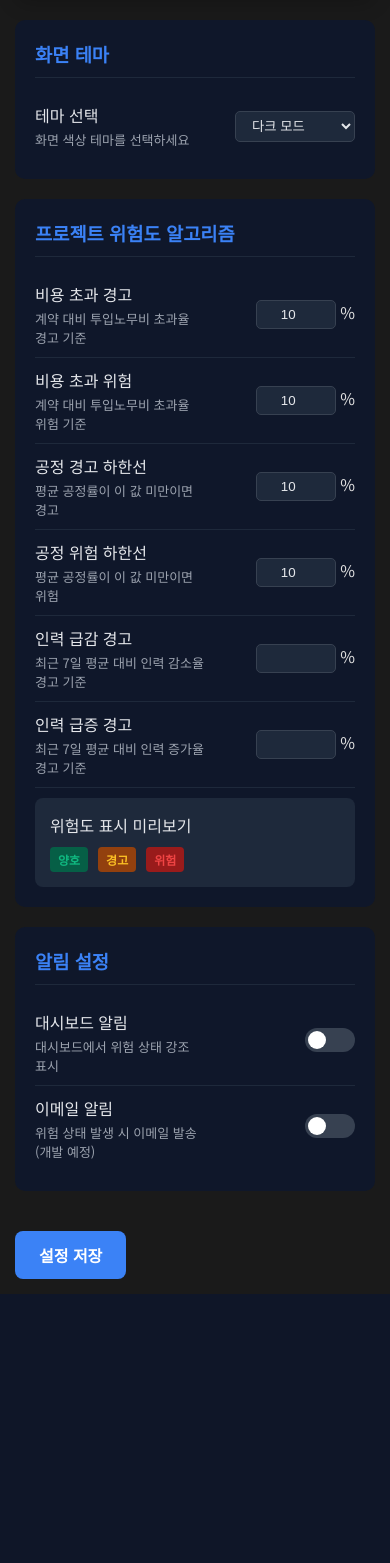
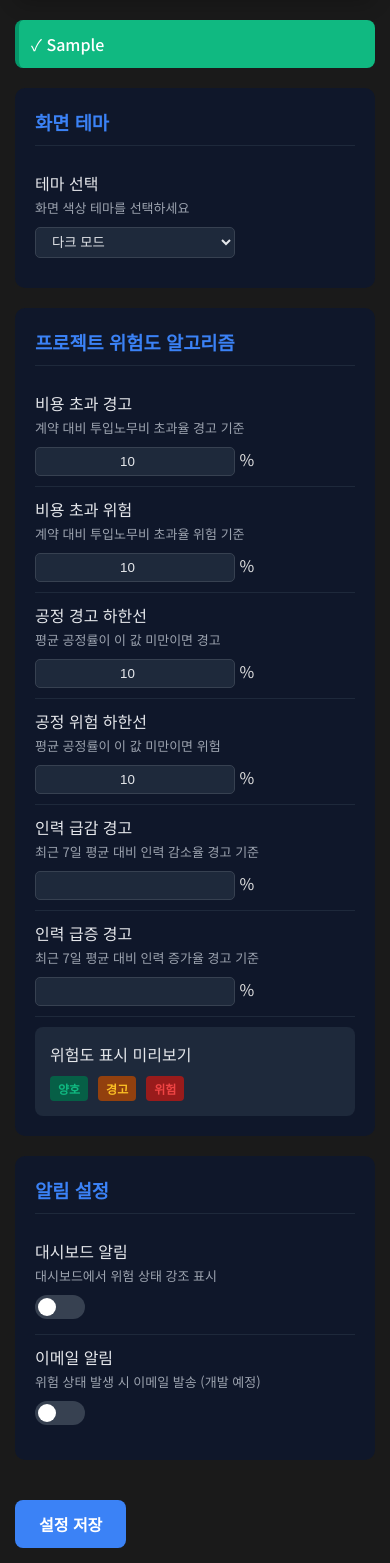
Before and after one commit to klove701-creator/LaborApp, a Flask app: template templates/admin_setthings.html in a window 390 px wide. Shown: the part 202-1765 px from the top of the page. Before the commit the page ends 1496 px from the top, so only its background shows below. Run offline with Flask 3, Linux system fonts and the light colour scheme; the template is opened without the code that fills it: most values are stand-ins (such as "Sample title", 1, 10 or a date in 2020); some web fonts are replaced.

Commit message:
추가수정

```diff
--- a/templates/admin_setthings.html
+++ b/templates/admin_setthings.html
@@ -6,6 +6,7 @@
     <title>시스템 설정</title>
     <link rel="stylesheet" href="{{ url_for('static', filename='style.css') }}">
     <style>
+        /* 설정 페이지 전용 스타일 */
         .settings-section {
             background: #0f172a;
             border-radius: 10px;
@@ -161,6 +162,51 @@
             background: #991b1b;
             color: #ef4444;
         }
+
+        /* 성공/오류 메시지 스타일 */
+        .success-banner {
+            background: #10b981;
+            color: white;
+            padding: 12px;
+            border-radius: 8px;
+            margin-bottom: 20px;
+            border-left: 4px solid #059669;
+        }
+
+        .error-banner {
+            background: #ef4444;
+            color: white;
+            padding: 12px;
+            border-radius: 8px;
+            margin-bottom: 20px;
+            border-left: 4px solid #dc2626;
+        }
+
+        .success-banner p,
+        .error-banner p {
+            margin: 0;
+            font-weight: 500;
+        }
+
+        /* 반응형 디자인 */
+        @media (max-width: 768px) {
+            .setting-row {
+                flex-direction: column;
+                align-items: stretch;
+                gap: 10px;
+            }
+
+            .setting-control {
+                text-align: left;
+                min-width: auto;
+            }
+
+            .setting-input,
+            .setting-select {
+                width: 100%;
+                max-width: 200px;
+            }
+        }
     </style>
 </head>
 <body>
@@ -172,6 +218,19 @@
                 <a href="{{ url_for('logout') }}" class="logout-btn">로그아웃</a>
             </div>
         </div>
+
+        <!-- 성공/오류 메시지 표시 -->
+        {% if success_msg %}
+        <div class="success-banner">
+            <p>✓ {{ success_msg }}</p>
+        </div>
+        {% endif %}
+
+        {% if error_msg %}
+        <div class="error-banner">
+            <p>✗ {{ error_msg }}</p>
+        </div>
+        {% endif %}
 
         <form method="POST" action="{{ url_for('save_settings') }}">
             <!-- 테마 설정 -->
@@ -329,6 +388,14 @@
                 if (value > max) this.value = max;
             });
         });
+
+        // 설정 변경 시 실시간 미리보기 (선택적)
+        document.querySelectorAll('.setting-input').forEach(input => {
+            input.addEventListener('input', function() {
+                // 여기에 실시간 미리보기 로직 추가 가능
+                console.log(`${this.name}: ${this.value}%`);
+            });
+        });
     </script>
 </body>
 </html>
```
